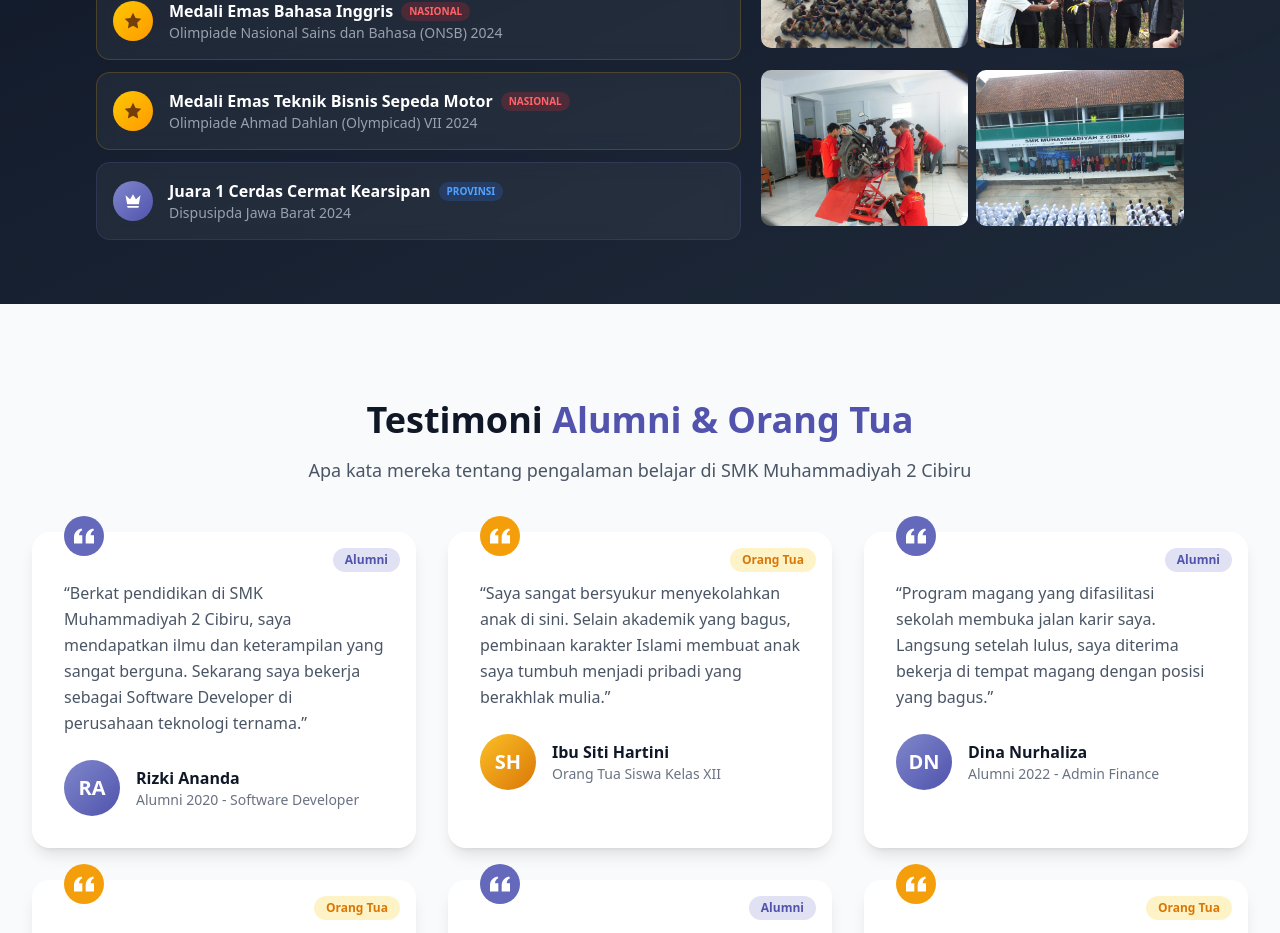
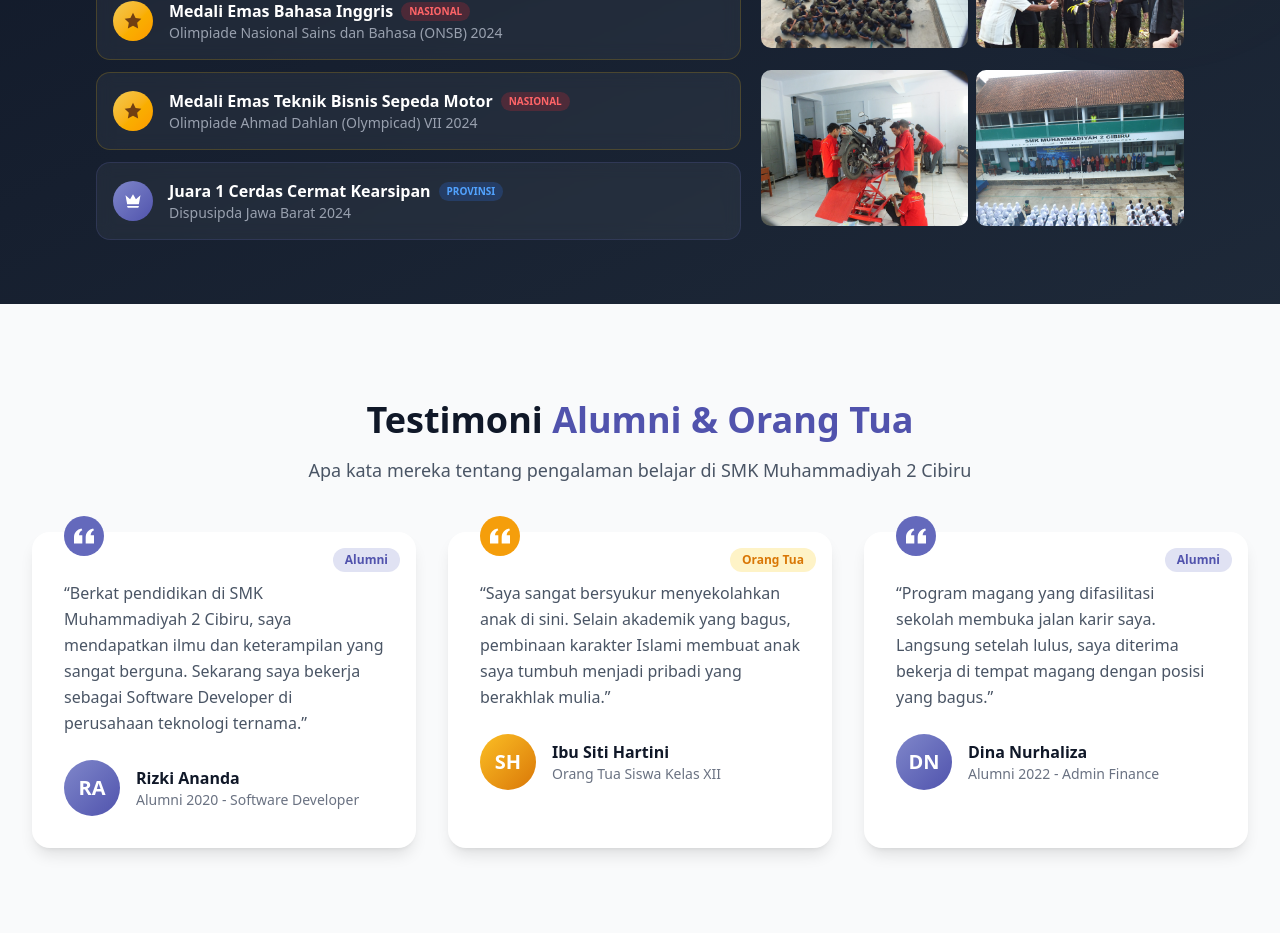
Before and after one commit to yunusffz/muda-smart-school, a Next.js app: page / in a window 1280 px wide. Shown: the part 1848-2781 px from the top of the page. Built offline with nearby package versions, Linux system fonts and the light colour scheme.

Commit message:
feat: add green and yellow color scales to global styles

```diff
--- a/src/app/globals.css
+++ b/src/app/globals.css
@@ -46,6 +46,32 @@
   --color-accent-800: var(--accent-800);
   --color-accent-900: var(--accent-900);
   --color-accent-950: var(--accent-950);
+
+  /* Green color scale (Success) */
+  --color-green-50: var(--green-50);
+  --color-green-100: var(--green-100);
+  --color-green-200: var(--green-200);
+  --color-green-300: var(--green-300);
+  --color-green-400: var(--green-400);
+  --color-green-500: var(--green-500);
+  --color-green-600: var(--green-600);
+  --color-green-700: var(--green-700);
+  --color-green-800: var(--green-800);
+  --color-green-900: var(--green-900);
+  --color-green-950: var(--green-950);
+
+  /* Yellow color scale (Warning) */
+  --color-yellow-50: var(--yellow-50);
+  --color-yellow-100: var(--yellow-100);
+  --color-yellow-200: var(--yellow-200);
+  --color-yellow-300: var(--yellow-300);
+  --color-yellow-400: var(--yellow-400);
+  --color-yellow-500: var(--yellow-500);
+  --color-yellow-600: var(--yellow-600);
+  --color-yellow-700: var(--yellow-700);
+  --color-yellow-800: var(--yellow-800);
+  --color-yellow-900: var(--yellow-900);
+  --color-yellow-950: var(--yellow-950);
 
   /* Neutral color scale */
   --color-neutral-50: var(--neutral-50);
@@ -121,6 +147,32 @@
   --primary-800: #3a3d81;
   --primary-900: #32368c;
   --primary-950: #1f2154;
+
+  /* GREEN - Teal/Mint (from #4CAF93) */
+  --green-50: #ecfdf6;
+  --green-100: #d1fae8;
+  --green-200: #a6f4d3;
+  --green-300: #6de9b8;
+  --green-400: #35d69c;
+  --green-500: #4caf93;
+  --green-600: #0e9474;
+  --green-700: #0c765d;
+  --green-800: #0e5e4b;
+  --green-900: #0d4d3e;
+  --green-950: #052b23;
+
+  /* YELLOW - Golden (from #F2C94C) */
+  --yellow-50: #fefce8;
+  --yellow-100: #fef9c3;
+  --yellow-200: #fef08a;
+  --yellow-300: #fde047;
+  --yellow-400: #f2c94c;
+  --yellow-500: #eab308;
+  --yellow-600: #ca8a04;
+  --yellow-700: #a16207;
+  --yellow-800: #854d0e;
+  --yellow-900: #713f12;
+  --yellow-950: #422006;
 
   /* SECONDARY - Gold/Amber */
   --secondary-50: #fffbeb;
--- a/src/app/page.tsx
+++ b/src/app/page.tsx
@@ -239,7 +239,7 @@ export default function Beranda() {
               </h2>
             </div>
             <p className="text-gray-400 text-sm md:text-right max-w-xs">
-              3 Medali Emas Nasional & 1 Juara Provinsi
+              3 Medali Emas Nasional
             </p>
           </div>
 
@@ -421,83 +421,6 @@ export default function Beranda() {
               <span className="absolute top-4 right-4 bg-primary-100 text-primary-600 text-xs font-semibold px-3 py-1 rounded-full">Alumni</span>
             </div>
 
-            {/* Testimonial 4 - Orang Tua */}
-            <div className="bg-white rounded-2xl p-8 shadow-lg hover:shadow-xl transition-shadow duration-300 relative">
-              <div className="absolute -top-4 left-8">
-                <div className="w-10 h-10 bg-secondary-500 rounded-full flex items-center justify-center">
-                  <svg className="w-5 h-5 text-white" fill="currentColor" viewBox="0 0 24 24">
-                    <path d="M14.017 21v-7.391c0-5.704 3.731-9.57 8.983-10.609l.995 2.151c-2.432.917-3.995 3.638-3.995 5.849h4v10h-9.983zm-14.017 0v-7.391c0-5.704 3.748-9.57 9-10.609l.996 2.151c-2.433.917-3.996 3.638-3.996 5.849h3.983v10h-9.983z" />
-                  </svg>
-                </div>
-              </div>
-              <div className="pt-4">
-                <p className="text-gray-600 leading-relaxed mb-6">
-                  &ldquo;Guru-guru di sini sangat perhatian dan komunikatif dengan orang tua. Kami selalu mendapat update perkembangan anak melalui berbagai media komunikasi.&rdquo;
-                </p>
-                <div className="flex items-center gap-4">
-                  <div className="w-14 h-14 bg-gradient-to-br from-secondary-400 to-secondary-600 rounded-full flex items-center justify-center text-white font-bold text-xl">
-                    AW
-                  </div>
-                  <div>
-                    <h4 className="font-semibold text-gray-900">Bapak Ahmad Wijaya</h4>
-                    <p className="text-sm text-gray-500">Orang Tua Siswa Kelas X</p>
-                  </div>
-                </div>
-              </div>
-              <span className="absolute top-4 right-4 bg-secondary-100 text-secondary-600 text-xs font-semibold px-3 py-1 rounded-full">Orang Tua</span>
-            </div>
-
-            {/* Testimonial 5 - Alumni */}
-            <div className="bg-white rounded-2xl p-8 shadow-lg hover:shadow-xl transition-shadow duration-300 relative">
-              <div className="absolute -top-4 left-8">
-                <div className="w-10 h-10 bg-primary-500 rounded-full flex items-center justify-center">
-                  <svg className="w-5 h-5 text-white" fill="currentColor" viewBox="0 0 24 24">
-                    <path d="M14.017 21v-7.391c0-5.704 3.731-9.57 8.983-10.609l.995 2.151c-2.432.917-3.995 3.638-3.995 5.849h4v10h-9.983zm-14.017 0v-7.391c0-5.704 3.748-9.57 9-10.609l.996 2.151c-2.433.917-3.996 3.638-3.996 5.849h3.983v10h-9.983z" />
-                  </svg>
-                </div>
-              </div>
-              <div className="pt-4">
-                <p className="text-gray-600 leading-relaxed mb-6">
-                  &ldquo;Saya melanjutkan kuliah di PTN favorit berkat bekal ilmu dari SMK ini. Ternyata lulusan SMK juga bisa bersaing dan berprestasi di perguruan tinggi!&rdquo;
-                </p>
-                <div className="flex items-center gap-4">
-                  <div className="w-14 h-14 bg-gradient-to-br from-primary-400 to-primary-600 rounded-full flex items-center justify-center text-white font-bold text-xl">
-                    MF
-                  </div>
-                  <div>
-                    <h4 className="font-semibold text-gray-900">Muhammad Farhan</h4>
-                    <p className="text-sm text-gray-500">Alumni 2021 - Mahasiswa ITB</p>
-                  </div>
-                </div>
-              </div>
-              <span className="absolute top-4 right-4 bg-primary-100 text-primary-600 text-xs font-semibold px-3 py-1 rounded-full">Alumni</span>
-            </div>
-
-            {/* Testimonial 6 - Orang Tua */}
-            <div className="bg-white rounded-2xl p-8 shadow-lg hover:shadow-xl transition-shadow duration-300 relative">
-              <div className="absolute -top-4 left-8">
-                <div className="w-10 h-10 bg-secondary-500 rounded-full flex items-center justify-center">
-                  <svg className="w-5 h-5 text-white" fill="currentColor" viewBox="0 0 24 24">
-                    <path d="M14.017 21v-7.391c0-5.704 3.731-9.57 8.983-10.609l.995 2.151c-2.432.917-3.995 3.638-3.995 5.849h4v10h-9.983zm-14.017 0v-7.391c0-5.704 3.748-9.57 9-10.609l.996 2.151c-2.433.917-3.996 3.638-3.996 5.849h3.983v10h-9.983z" />
-                  </svg>
-                </div>
-              </div>
-              <div className="pt-4">
-                <p className="text-gray-600 leading-relaxed mb-6">
-                  &ldquo;Biaya pendidikan yang terjangkau dengan kualitas yang baik. Banyak program beasiswa juga untuk siswa berprestasi. Sangat membantu keluarga kami.&rdquo;
-                </p>
-                <div className="flex items-center gap-4">
-                  <div className="w-14 h-14 bg-gradient-to-br from-secondary-400 to-secondary-600 rounded-full flex items-center justify-center text-white font-bold text-xl">
-                    RK
-                  </div>
-                  <div>
-                    <h4 className="font-semibold text-gray-900">Ibu Ratna Kusuma</h4>
-                    <p className="text-sm text-gray-500">Orang Tua Siswa Kelas XI</p>
-                  </div>
-                </div>
-              </div>
-              <span className="absolute top-4 right-4 bg-secondary-100 text-secondary-600 text-xs font-semibold px-3 py-1 rounded-full">Orang Tua</span>
-            </div>
           </div>
         </div>
       </section>
```
